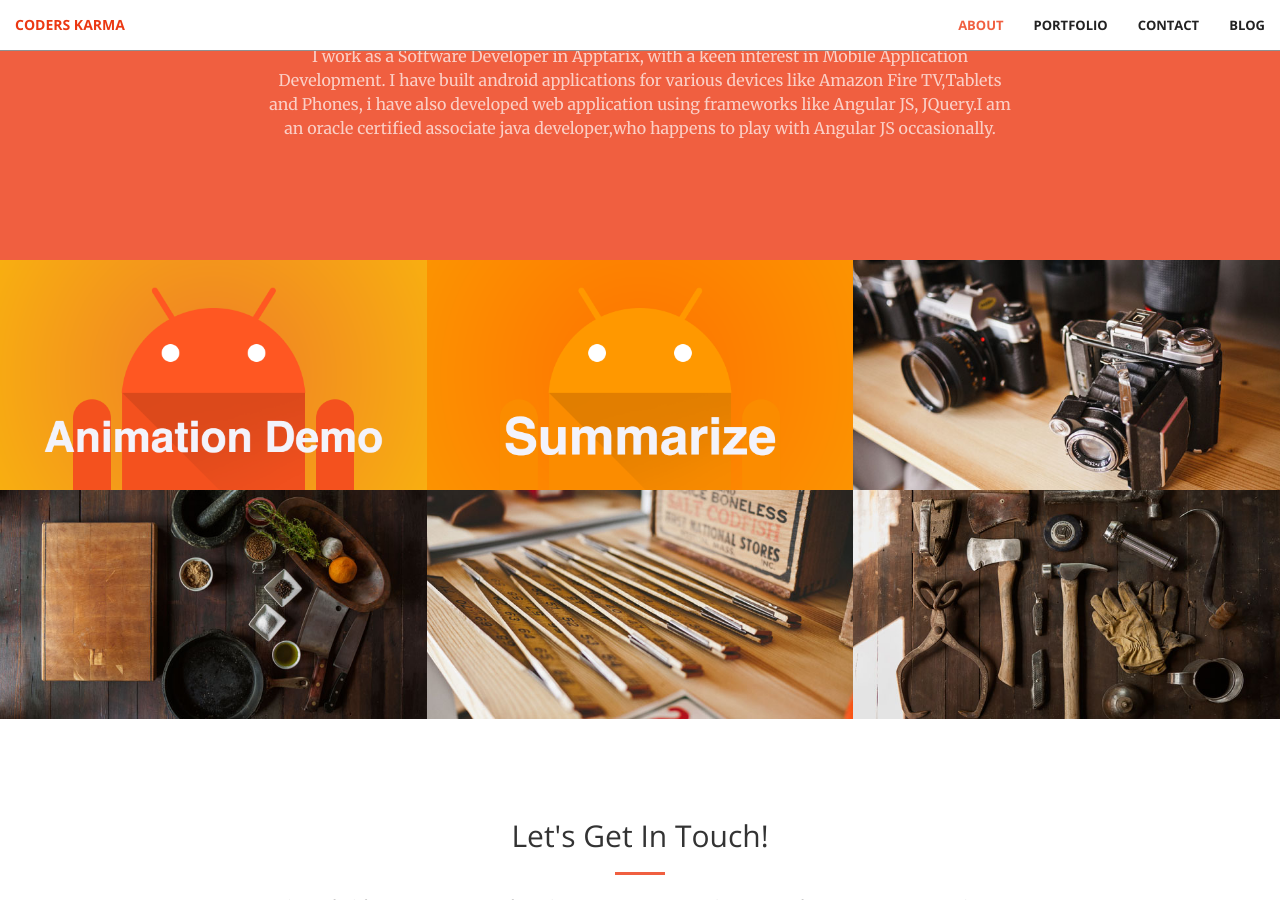
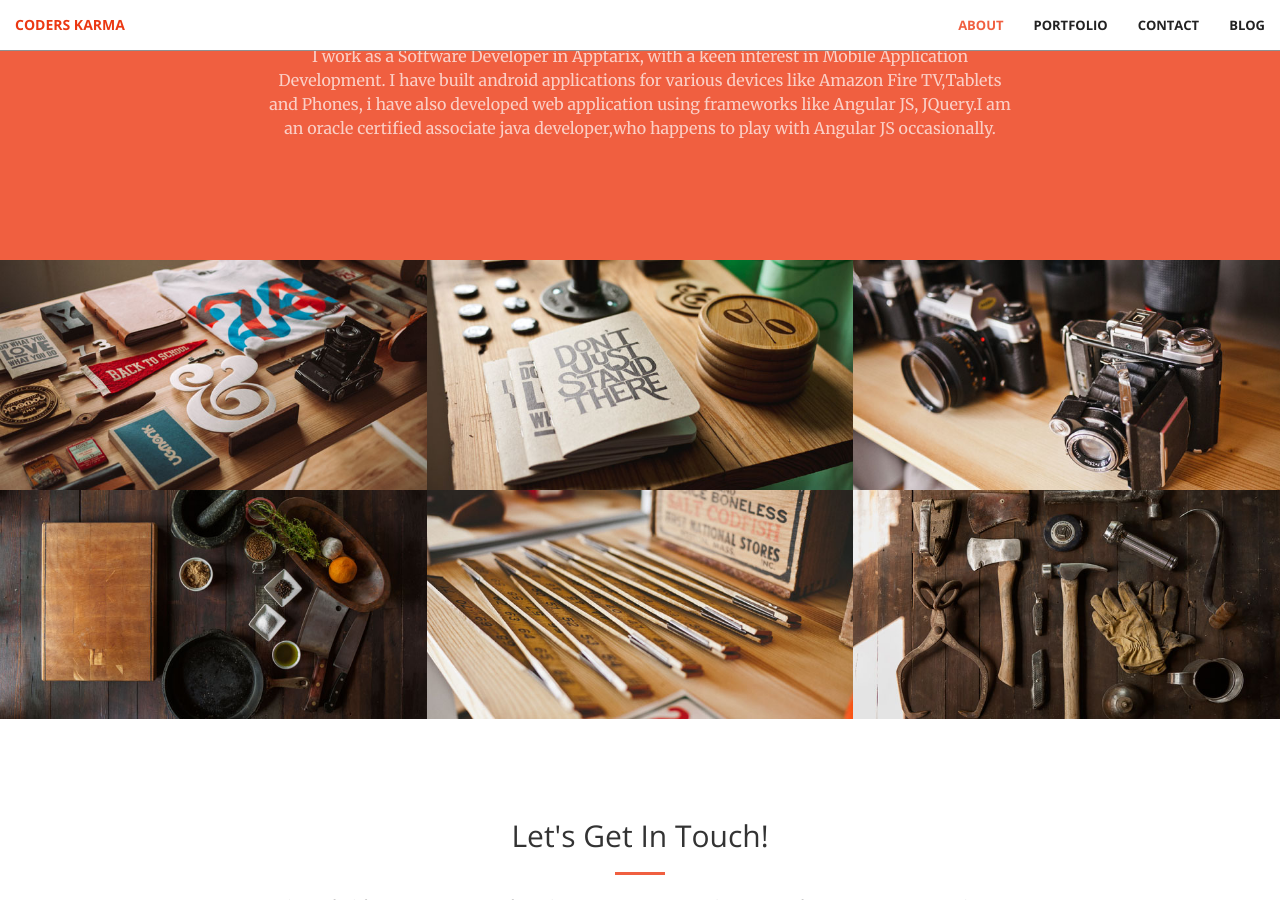
Before and after one commit to NULLPointerGuy/NULLPointerGuy.github.io, a Jekyll site: the page built from index.html, in a window 1280 px wide and 900 px high, scrolled down 1032 px. Built offline with Jekyll 4.4.1, drawn with Linux system fonts in a browser that asks for light colours; Markdown is read by kramdown in place of the engine named in the settings; the list of posts is cut into pages by our own code.

Commit message:
Reverted the images

```diff
--- a/_includes/portfolio.html
+++ b/_includes/portfolio.html
@@ -3,7 +3,7 @@
         <div class="row no-gutter">
             <div class="col-lg-4 col-sm-6">
                 <a href="https://github.com/callmekarthik/AnimationsDemo" class="portfolio-box">
-                    <img src="img/portfolio/AnimationDemo.png" class="img-responsive" alt="">
+                    <img src="img/portfolio/1.jpg" class="img-responsive" alt="">
                     <div class="portfolio-box-caption">
                         <div class="portfolio-box-caption-content">
                             <div class="project-category text-faded">
@@ -18,7 +18,7 @@
             </div>
             <div class="col-lg-4 col-sm-6">
                 <a href="https://play.google.com/store/apps/details?id=com.karthik.feeds" class="portfolio-box">
-                    <img src="img/portfolio/summarize.png" class="img-responsive" alt="">
+                    <img src="img/portfolio/2.jpg" class="img-responsive" alt="">
                     <div class="portfolio-box-caption">
                         <div class="portfolio-box-caption-content">
                             <div class="project-category text-faded">
```
Also changed, not shown: img/portfolio/AnimationDemo.png (deleted), img/portfolio/summarize.png (deleted).
